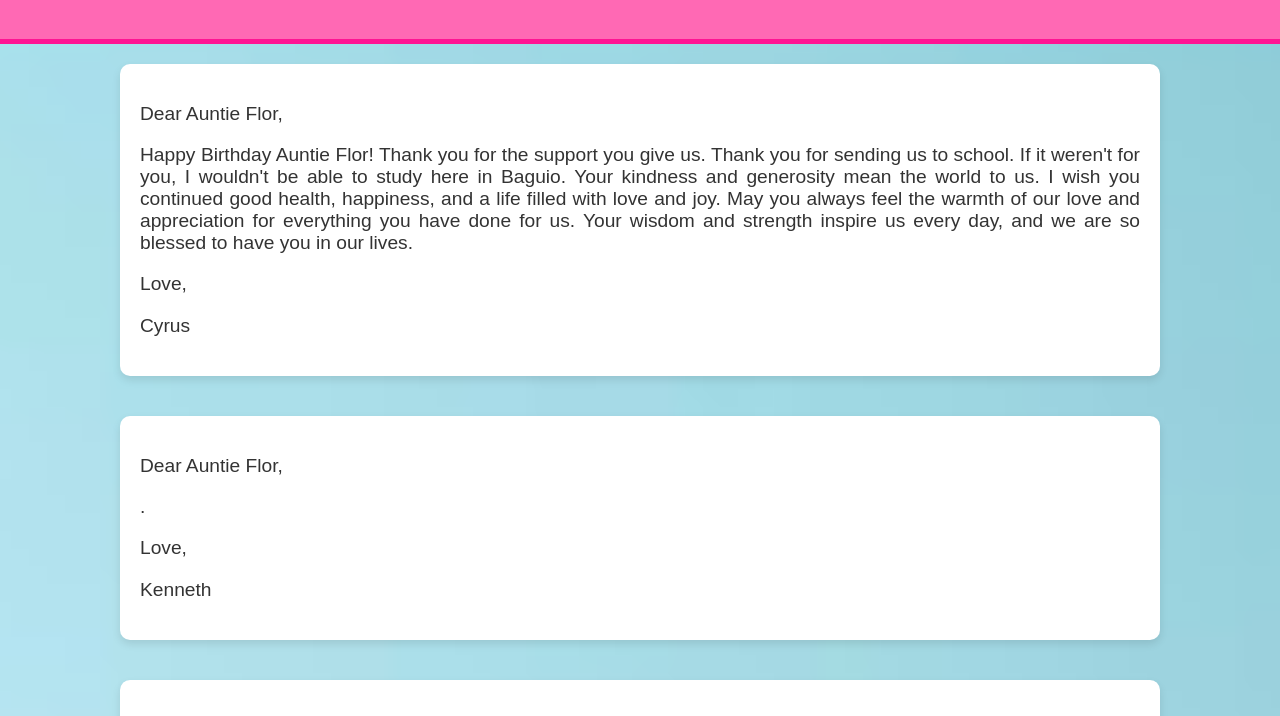
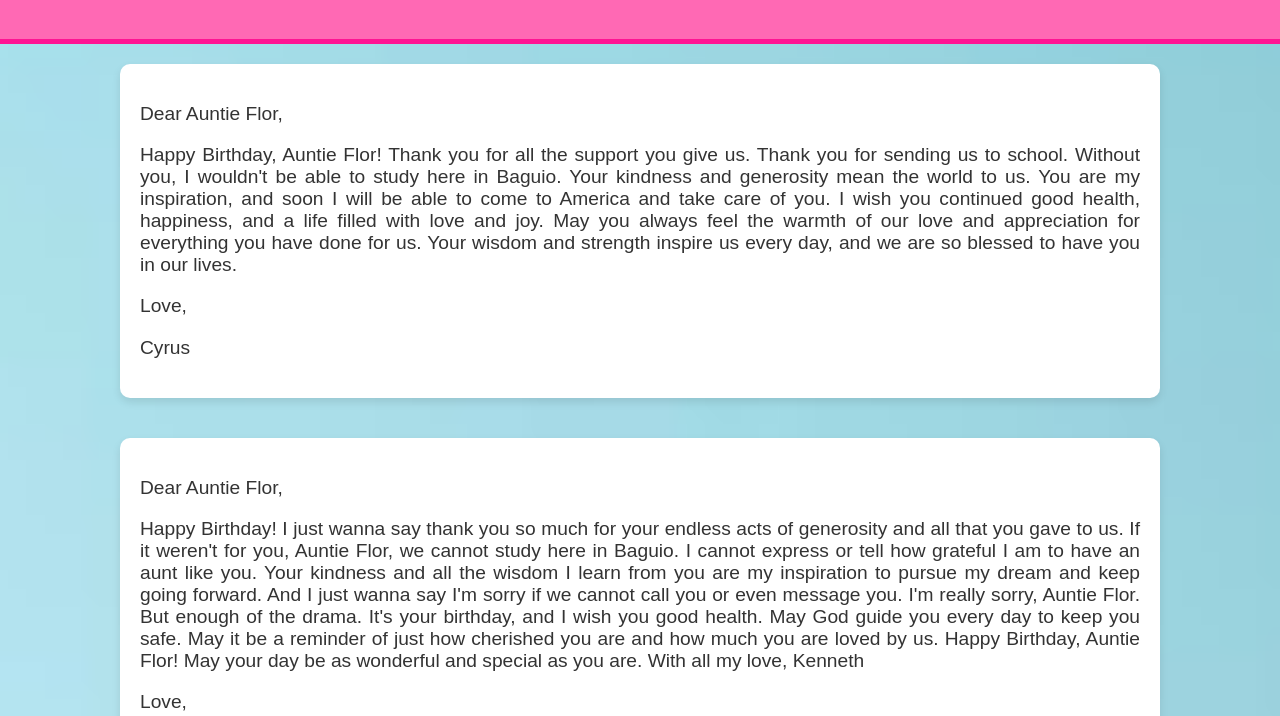
Before and after one commit to cyrusceralde121/cyrusceralde1212-gmail.com, a plain HTML site: page index.html in a window 1280 px wide. Shown: the part 81-797 px from the top of the page. Drawn offline with Linux system fonts and the light colour scheme.

Commit message:
Update index.html

```diff
--- a/index.html
+++ b/index.html
@@ -14,7 +14,7 @@
     <section class="content">
         <div class="message">
             <p>Dear Auntie Flor,</p>
-            <p>Happy Birthday Auntie Flor! Thank you for the support you give us. Thank you for sending us to school. If it weren't for you, I wouldn't be able to study here in Baguio. Your kindness and generosity mean the world to us. I wish you continued good health, happiness, and a life filled with love and joy. May you always feel the warmth of our love and appreciation for everything you have done for us. Your wisdom and strength inspire us every day, and we are so blessed to have you in our lives.
+            <p>Happy Birthday, Auntie Flor! Thank you for all the support you give us. Thank you for sending us to school. Without you, I wouldn't be able to study here in Baguio. Your kindness and generosity mean the world to us. You are my inspiration, and soon I will be able to come to America and take care of you. I wish you continued good health, happiness, and a life filled with love and joy. May you always feel the warmth of our love and appreciation for everything you have done for us. Your wisdom and strength inspire us every day, and we are so blessed to have you in our lives.
             </p>
             <p>Love,</p>
             <p>Cyrus</p>
@@ -23,7 +23,9 @@
     <section class="content">
         <div class="message">
             <p>Dear Auntie Flor,</p>
-            <p>.</p>
+            <p>Happy Birthday! I just wanna say thank you so much for your endless acts of generosity and all that you gave to us. If it weren't for you, Auntie Flor, we cannot study here in Baguio. I cannot express or tell how grateful I am to have an aunt like you. Your kindness and all the wisdom I learn from you are my inspiration to pursue my dream and keep going forward. And I just wanna say I'm sorry if we cannot call you or even message you. I'm really sorry, Auntie Flor. But enough of the drama. It's your birthday, and I wish you good health. May God guide you every day to keep you safe. May it be a reminder of just how cherished you are and how much you are loved by us. Happy Birthday, Auntie Flor! May your day be as wonderful and special as you are.
+                With all my love,
+                Kenneth</p>
             <p>Love,</p>
             <p>Kenneth</p>
         </div>
@@ -41,7 +43,7 @@
     <section class="content">
         <div class="message">
             <p>Dear Auntie Flor,</p>
-            <p>.</p>
+            <p>Happy birthday Auntie flor! Thank you the things that you done for us and the sacrifice that you have made for us. You are the most the best auntie ever that we've ever had. I tend to try to talk with you more than before I know that I dont talk with you alot because I dont know what to say and I am truly sorry for my Grade's i'll Tend to do more Better next school year Thankyou again And Happy birthday Auntie Flor! Enjoy your day with peace and Happiness.</p>
             <p>Love,</p>
             <p>Junior</p>
         </div>
```
